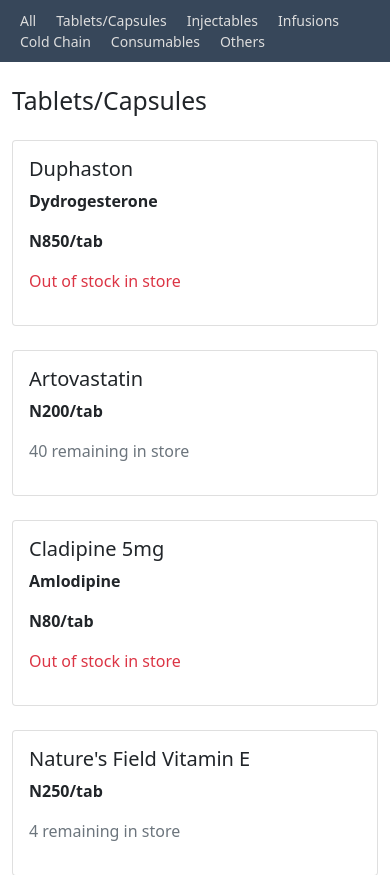
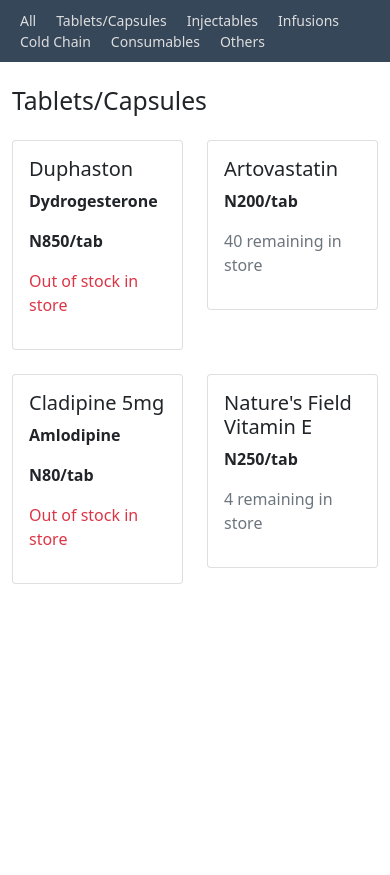
Before and after one commit to chistev/rsuthpharmacy, a Django app: page / in a window 390 px wide; the page is wider, and only the part inside the window is pictured. Shown: the part 110-985 px from the top of that part. After the commit the page ends 694 px from the top of that part, so only its background shows below. Run offline with Django 4.2, Linux system fonts and the light colour scheme; some libraries are stand-ins or nearby versions.

Commit message:
on mobile 2 cards side by side

```diff
--- a/price_list/templates/price_list/index.html
+++ b/price_list/templates/price_list/index.html
@@ -122,7 +122,7 @@
     <h2 class="mb-4">Tablets/Capsules</h2>
     <div class="row">
       <!-- Product 1 -->
-      <div class="col-md-3 mb-4">
+      <div class="col-6 col-md-3 mb-4">
         <div class="card">
           <div class="card-body">
             <h5 class="card-title">Duphaston</h5>
@@ -133,7 +133,7 @@
         </div>
       </div>
 
-      <div class="col-md-3 mb-4">
+      <div class="col-6 col-md-3 mb-4">
         <div class="card">
           <div class="card-body">
             <h5 class="card-title">Artovastatin</h5>
@@ -143,7 +143,7 @@
         </div>
       </div>
 
-      <div class="col-md-3 mb-4">
+      <div class="col-6 col-md-3 mb-4">
         <div class="card">
           <div class="card-body">
             <h5 class="card-title">Cladipine 5mg</h5>
@@ -154,7 +154,7 @@
         </div>
       </div>
 
-      <div class="col-md-3 mb-4">
+      <div class="col-6 col-md-3 mb-4">
         <div class="card">
           <div class="card-body">
             <h5 class="card-title">Nature's Field Vitamin E</h5>
```
